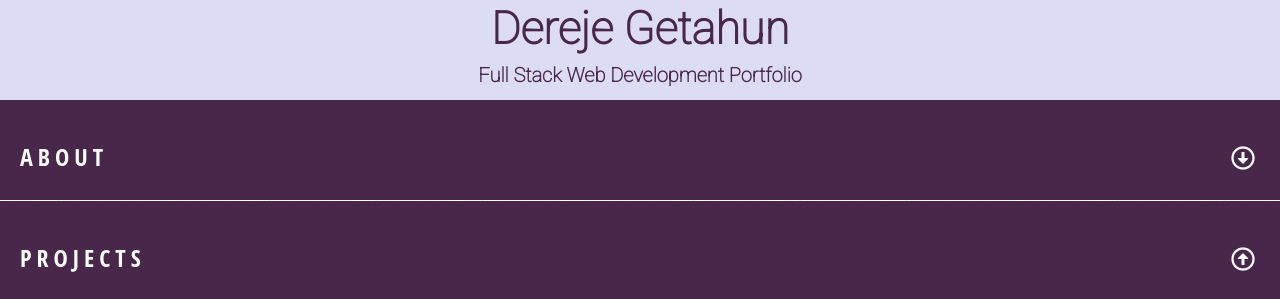
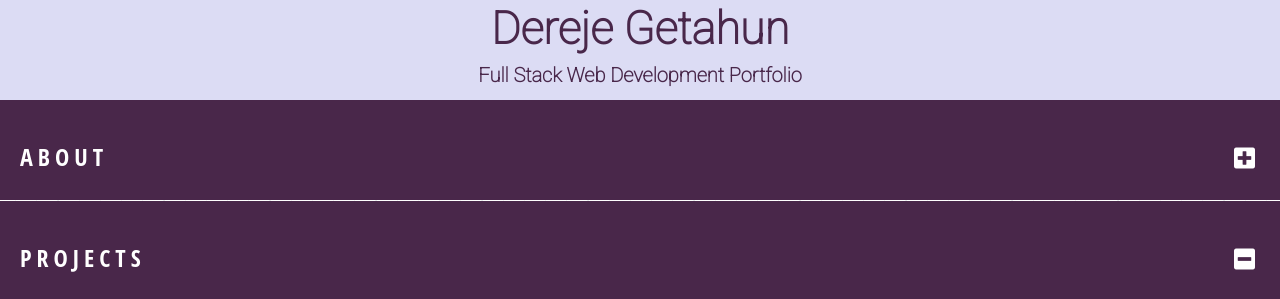
Before and after one commit to Dereje1/portfolio-v2, a React (Create React App) app: page / in a window 1280 px wide. Shown: the top 299 px of the page. Built offline with nearby package versions, Linux system fonts and the light colour scheme; a web font is replaced by a local one.

Commit message:
change icons, scroller on up only, css tweaks on hover

```diff
--- a/src/content.js
+++ b/src/content.js
@@ -47,7 +47,7 @@ class Content extends Component {
           onClick={() => this.props.sectionHide(section)}
         >
           {section}
-          <i className="far fa-arrow-alt-circle-down" />
+          <i className="fa fa-plus-square" aria-hidden="true"/>
         </div>
       );
     } else {
@@ -58,7 +58,7 @@ class Content extends Component {
           onClick={() => this.props.sectionHide(section)}
         >
           {section}
-          <i className="far fa-arrow-alt-circle-up" />
+          <i className="fa fa-minus-square" aria-hidden="true"/>
         </div>
       );
     }
--- a/src/css/_content.scss
+++ b/src/css/_content.scss
@@ -36,8 +36,11 @@
     letter-spacing: 5px;
     text-transform: uppercase;
     cursor: pointer;
+    transition: 0.5s;
     &:hover {
-      color: #dde49e;
+      background: rgba(73,39,74,0.35);
+      color: #49274a;
+      transition: 0.5s;
     }
   }
   .containers {
--- a/src/css/style.css
+++ b/src/css/style.css
@@ -114,10 +114,13 @@ body #Holder #content .sectiondiv {
   letter-spacing: 5px;
   text-transform: uppercase;
   cursor: pointer;
+  transition: 0.5s;
 }
 
 body #Holder #content .sectiondiv:hover {
-  color: #dde49e;
+  background: rgba(73, 39, 74, 0.35);
+  color: #49274a;
+  transition: 0.5s;
 }
 
 body #Holder #content .containers {
@@ -600,7 +603,7 @@ body #Holder #content #copyright {
 .fadeout {
   height: 0px;
   animation-name: hideblock;
-  animation-duration: .5s;
+  animation-duration: .4s;
   animation-timing-function: linear;
   animation-iteration-count: 1;
 }
--- a/src/css/style.scss
+++ b/src/css/style.scss
@@ -24,7 +24,7 @@ body {
 .fadeout{
   height: 0px;
   animation-name: hideblock;
-  animation-duration: .5s;
+  animation-duration: .4s;
   animation-timing-function: linear;
   animation-iteration-count: 1;
 }
--- a/src/menu.js
+++ b/src/menu.js
@@ -8,6 +8,7 @@ class Menu extends Component {
       addmenu: false,
       scrollDist: 'about',
       lastScrollTime: 0,
+      yScroll: [0,"down"],
       projectFilter: ['Full Stack'],
       hiddenSection: ['about','skills', 'education', 'contact']
     };
@@ -30,9 +31,13 @@ class Menu extends Component {
   }
 
   handleScroll() {
+    const yScrollCopy=[...this.state.yScroll]
+    yScrollCopy[1] =  window.pageYOffset < yScrollCopy[0] ? "up" : "down"
+    yScrollCopy[0] = window.pageYOffset
     this.setState({
       scrollDist: '',
-      lastScrollTime: 0
+      lastScrollTime: 0,
+      yScroll: yScrollCopy
     });
   }
   scrollUp() {
@@ -121,10 +126,7 @@ class Menu extends Component {
     });
   }
   controlScroll() {
-    if (this.state.hiddenSection.length === 5) {
-      return null;
-    }
-    if (this.state.lastScrollTime > 2) {
+    if (this.state.hiddenSection.length === 5 || this.state.lastScrollTime > 2 || this.state.yScroll[1]==="down") {
       return null;
     }
     const scrollerButton = (
```
Also changed, not shown: 1 other file (tests, documents, lock files or other folders).
